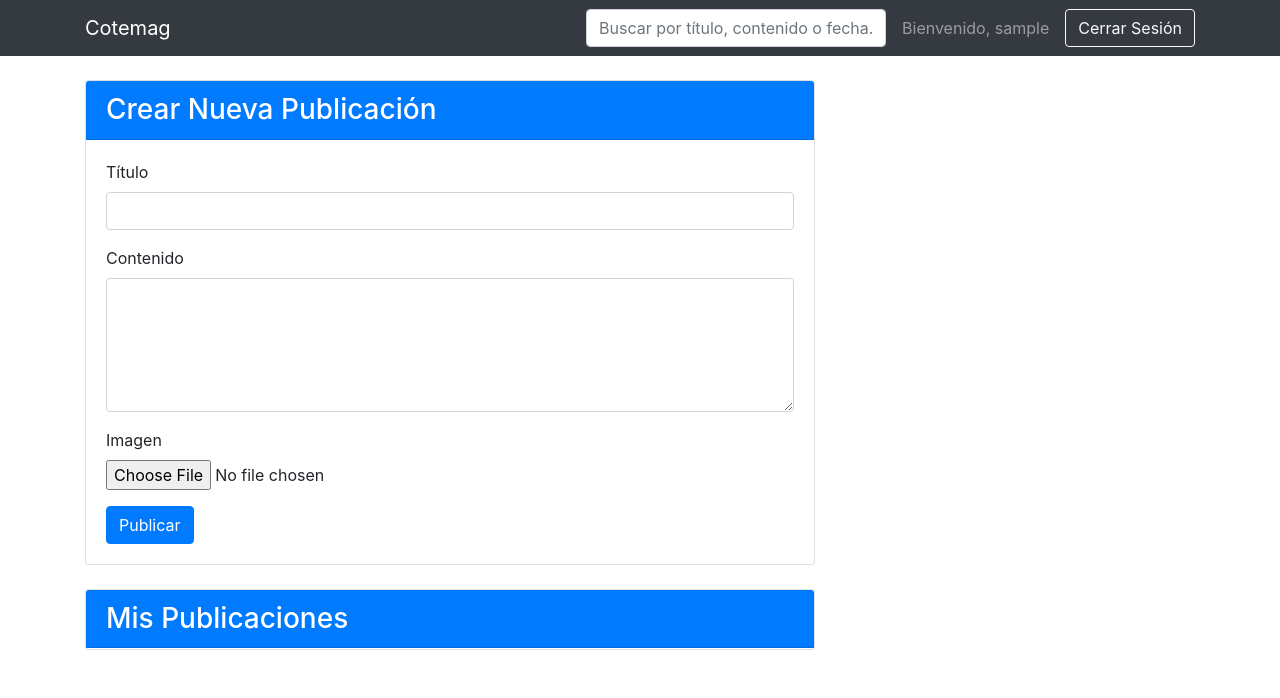
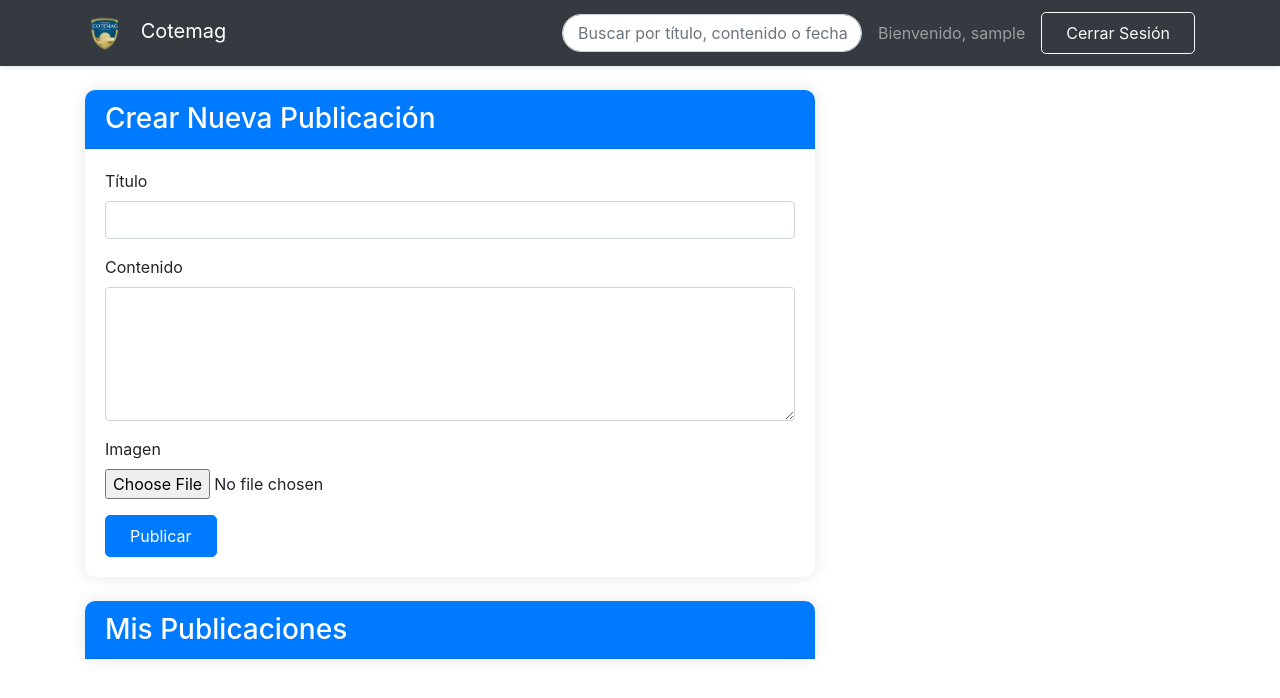
Before and after one commit to richardcastiblancoo/Cotemag, a PHP site: page /dashboard.php in a window 1280 px wide. Shown: the top 698 px of the page. Run offline with PHP 8.4, Linux system fonts and the light colour scheme; the visitor is signed in with stand-in values (Sample User, id 1); data that the repository does not hold is empty; some libraries are stand-ins or nearby versions.

Commit message:
agrgando tamaño de etiqueta a

```diff
--- a/assets/css/login.css
+++ b/assets/css/login.css
@@ -97,7 +97,7 @@ a:hover {
 .back-arrow {
     position: absolute;
     left: 0;
-    top: -30px;
+    top: -50px;
     color: wheat;
     transition: color 0.3s ease;
 }
--- a/assets/css/style.css
+++ b/assets/css/style.css
@@ -67,6 +67,7 @@ ul, li {
 .contant-a {
     display: flex;
     align-items: center;
+    justify-content: center;
     text-decoration: none;
     color: #333;
     font-weight: 700;
--- a/dashboard.php
+++ b/dashboard.php
@@ -74,15 +74,44 @@ $resultado = mysqli_query($conexion, $query);
     <meta charset="UTF-8">
     <meta name="viewport" content="width=device-width, initial-scale=1.0">
     <title>Dashboard - Cotemag</title>
+    <link rel="icon" href="/Cotemag/assets/img/logo5.png" type="image/png">
     <link rel="stylesheet" href="https://stackpath.bootstrapcdn.com/bootstrap/4.5.2/css/bootstrap.min.css">
-    <link rel="stylesheet" href="/assets/css/dashboard.css">
-    <link rel="icon" href="logo5.png" type="image/png">
+    <link rel="stylesheet" href="/cotemag/assets/css/dashboard.css">
+    <style>
+        .navbar-brand img {
+            height: 40px;
+            margin-right: 10px;
+        }
+        .navbar {
+            padding: 0.5rem 1rem;
+            box-shadow: 0 2px 4px rgba(0,0,0,0.1);
+        }
+        .card {
+            border: none;
+            box-shadow: 0 0 15px rgba(0,0,0,0.1);
+            border-radius: 10px;
+        }
+        .card-header {
+            border-radius: 10px 10px 0 0 !important;
+        }
+        .btn {
+            border-radius: 5px;
+            padding: 0.5rem 1.5rem;
+        }
+        .search-container input {
+            border-radius: 20px;
+            padding-left: 15px;
+        }
+    </style>
 </head>
 
 <body>
     <nav class="navbar navbar-expand-lg navbar-dark bg-dark sticky-top">
         <div class="container">
-            <a class="navbar-brand" href="index.php">Cotemag</a>
+            <a class="navbar-brand" href="index.php">
+                <img src="/cotemag/assets/img/logo5.png" alt="Cotemag Logo">
+                Cotemag
+            </a>
             <div class="navbar-nav ml-auto d-flex flex-row align-items-center">
                 <div class="mr-3 search-container">
                     <input type="text" id="searchPost" class="form-control" placeholder="Buscar por título, contenido o fecha...">
@@ -197,11 +226,11 @@ $resultado = mysqli_query($conexion, $query);
         </div>
 
         <!-- Update the scripts section at the bottom -->
-        <script src="https://kit.fontawesome.com/a076d05399.js" crossorigin="anonymous"></script>
+
         <script src="https://code.jquery.com/jquery-3.6.0.min.js"></script>
         <script src="https://cdn.jsdelivr.net/npm/@popperjs/core@2.11.6/dist/umd/popper.min.js"></script>
         <script src="https://stackpath.bootstrapcdn.com/bootstrap/4.5.2/js/bootstrap.min.js"></script>
-        <script src="main.js"></script>
+        <script src="/cotemag/scripts/main.js"></script>
 </body>
 
 </html>
--- a/index.php
+++ b/index.php
@@ -36,6 +36,7 @@ $resultado = mysqli_query($conexion, $query);
 
     <!-- Add Bootstrap JS and dependencies at the end of body -->
     <script src="/cotemag/scripts/main.js"></script>
+    <script src="/cotemag/scripts/scroll.js"></script>
     <script src="https://code.jquery.com/jquery-3.5.1.slim.min.js"></script>
     <script src="https://cdn.jsdelivr.net/npm/@popperjs/core@2.5.4/dist/umd/popper.min.js"></script>
     <script src="https://stackpath.bootstrapcdn.com/bootstrap/4.5.2/js/bootstrap.min.js"></script>
--- a/scripts/main.js
+++ b/scripts/main.js
@@ -59,13 +59,3 @@ document.addEventListener('DOMContentLoaded', function() {
         });
     });
 });
-
-//scroll effect
-window.addEventListener('scroll', function() {
-    const header = document.querySelector('.header');
-    if (window.scrollY > 50) {
-        header.classList.add('scrolled');
-    } else {
-        header.classList.remove('scrolled');
-    }
-});
```
Also changed, not shown: login.php (+11 -7 lines), scripts/scroll.js (added, +9 -0 lines), assets/img/logo-icontec-1024x493.png (added).
